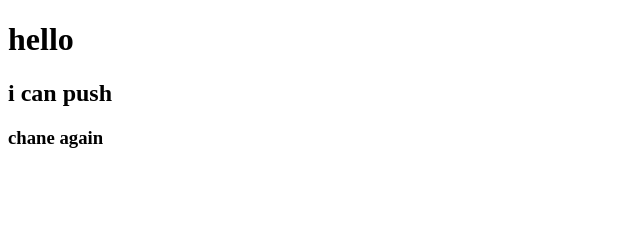
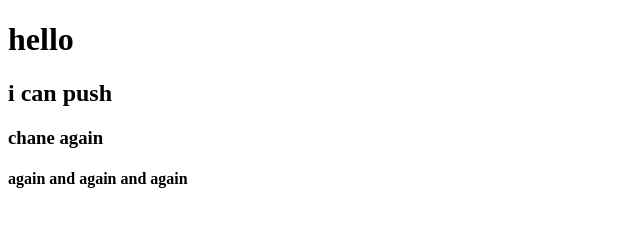
Before and after one commit to mohamedbarek2000/my-first-website, a plain HTML site: page index.html in a window 1280 px wide. Shown: the whole page, without its empty margins (0-640 px from the left). Drawn offline with Linux system fonts and the light colour scheme.

Commit message:
commit message

```diff
--- a/index.html
+++ b/index.html
@@ -10,5 +10,6 @@
     <h1>hello</h1>
     <h2> i can push</h2>
     <h3>chane again</h3>
+    <h4>again and again and again</h4>
 </body>
 </html>
```
